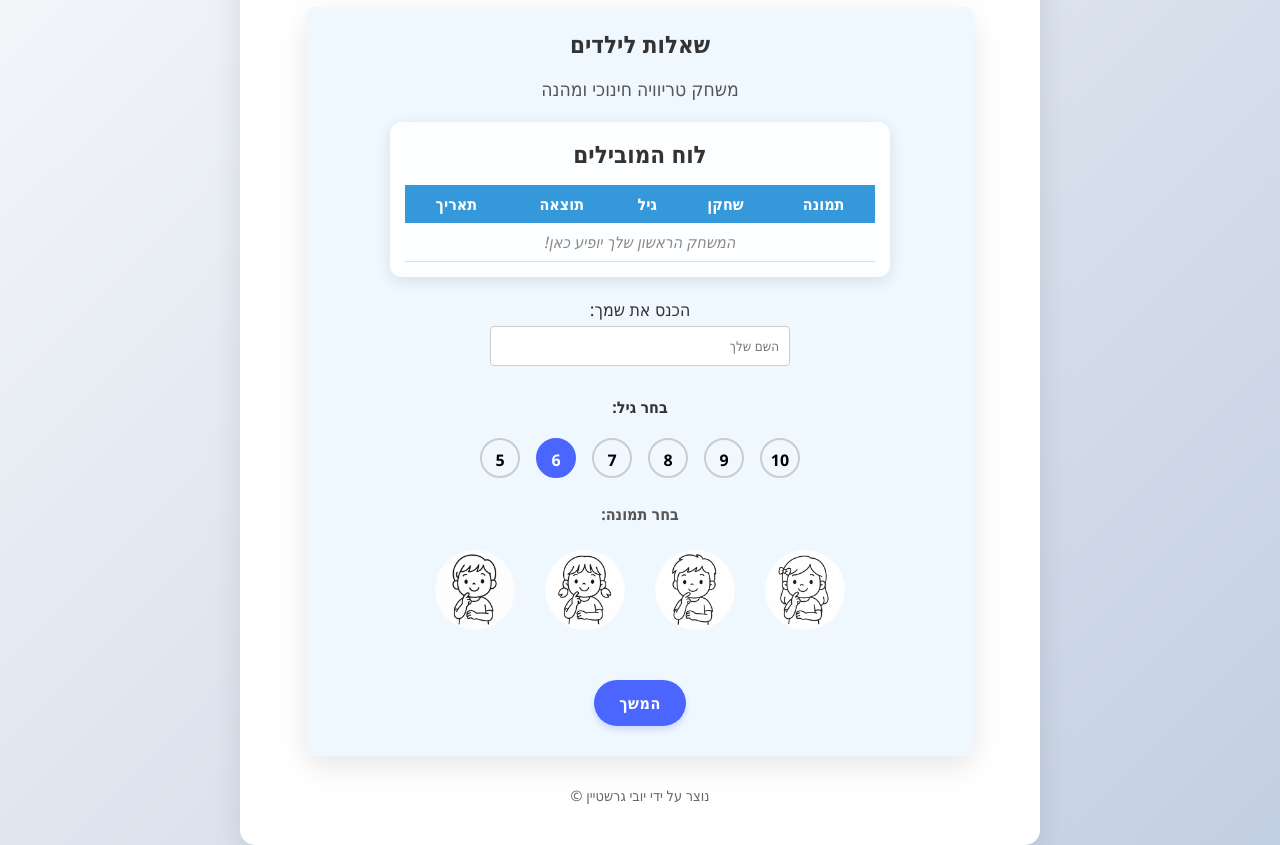
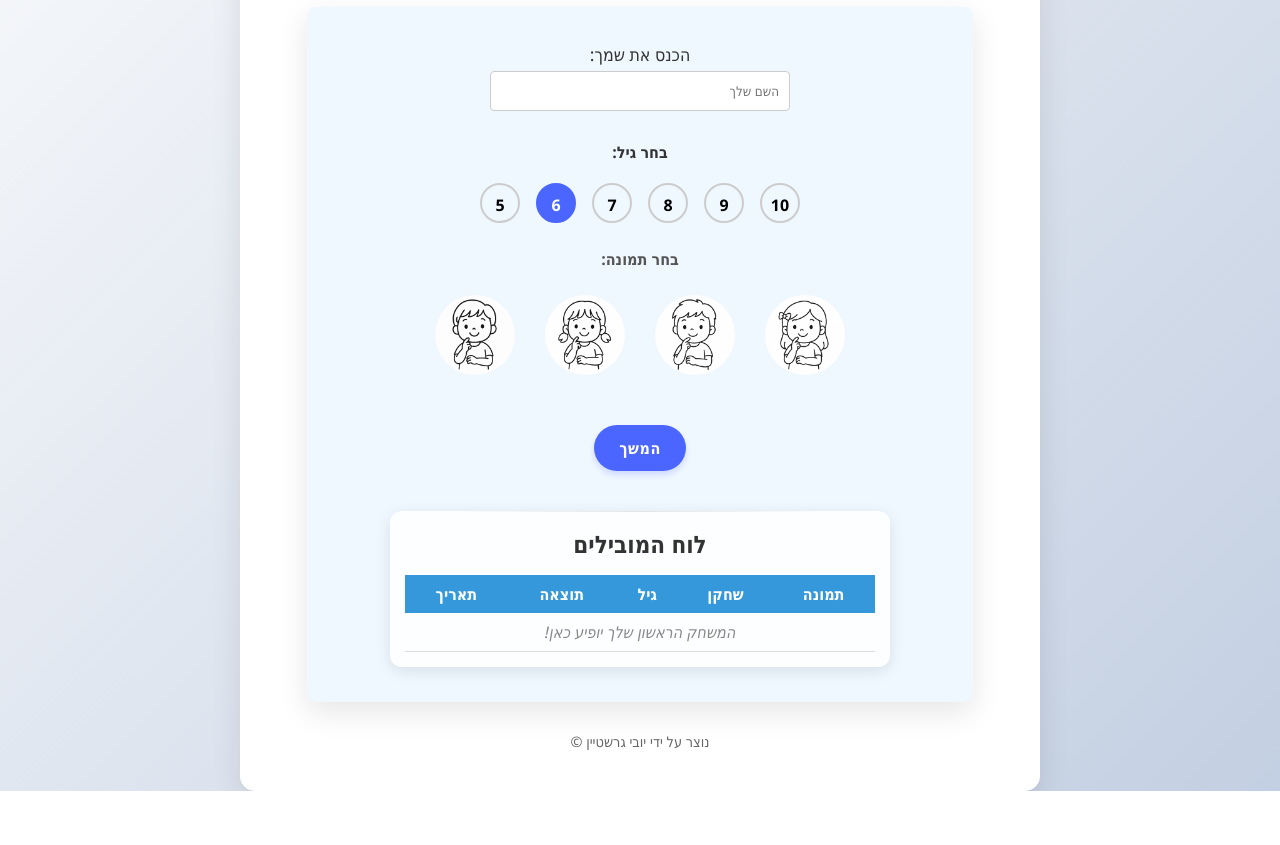
Before and after one commit to uvgerstein/20_Questions_For_Kids, a website: page index.html in a window 1280 px wide. Shown: the part 88-933 px from the top of the page. After the commit the page ends 879 px from the top, so only its background shows below. Drawn offline with Linux system fonts and the light colour scheme.

Commit message:
fixing leader position

```diff
--- a/index.html
+++ b/index.html
@@ -45,31 +45,6 @@
 
         <!-- User Selection Area -->
         <div id="user-selection-container" class="container">
-            <h2>שאלות לילדים</h2>
-            <div class="subtitle">משחק טריוויה חינוכי ומהנה</div>
-
-            <!-- Leaderboard section -->
-            <div id="leaderboard-container" class="leaderboard-container">
-                <h3>לוח המובילים</h3>
-                <table id="leaderboard-table">
-                    <thead>
-                        <tr>
-                            <th class="avatar-column">תמונה</th>
-                            <th>שחקן</th>
-                            <th>גיל</th>
-                            <th>תוצאה</th>
-                            <th>תאריך</th>
-                        </tr>
-                    </thead>
-                    <tbody id="leaderboard-data">
-                        <!-- Leaderboard entries will be inserted here dynamically -->
-                        <tr class="no-records">
-                            <td colspan="5">המשחק הראשון שלך יופיע כאן!</td>
-                        </tr>
-                    </tbody>
-                </table>
-            </div>
-
             <div class="input-section">
                 <label for="new-user-name">הכנס את שמך:</label>
                 <input type="text" id="new-user-name" placeholder="השם שלך" autocomplete="off" maxlength="15" />
@@ -94,6 +69,28 @@
             </div>
 
             <button id="confirm-user-btn" class="btn">המשך</button>
+
+            <!-- Leaderboard section -->
+            <div id="leaderboard-container" class="leaderboard-container">
+                <h3>לוח המובילים</h3>
+                <table id="leaderboard-table">
+                    <thead>
+                        <tr>
+                            <th class="avatar-column">תמונה</th>
+                            <th>שחקן</th>
+                            <th>גיל</th>
+                            <th>תוצאה</th>
+                            <th>תאריך</th>
+                        </tr>
+                    </thead>
+                    <tbody id="leaderboard-data">
+                        <!-- Leaderboard entries will be inserted here dynamically -->
+                        <tr class="no-records">
+                            <td colspan="5">המשחק הראשון שלך יופיע כאן!</td>
+                        </tr>
+                    </tbody>
+                </table>
+            </div>
         </div>
 
         <!-- Profile Confirmation Area (New) -->
--- a/styles.css
+++ b/styles.css
@@ -715,12 +715,22 @@ body #user-selection-container {
 
 /* Add styles for leaderboard */
 .leaderboard-container {
-    margin: 20px auto;
+    margin: 30px auto 15px;
     max-width: 500px;
     background-color: rgba(255, 255, 255, 0.9);
     border-radius: 12px;
     padding: 15px;
     box-shadow: 0 4px 15px rgba(0, 0, 0, 0.1);
+}
+
+/* Add a separator above the leaderboard */
+.leaderboard-container:before {
+    content: '';
+    display: block;
+    width: 80%;
+    height: 1px;
+    background: linear-gradient(to right, transparent, rgba(0, 0, 0, 0.1), transparent);
+    margin: -15px auto 15px;
 }
 
 .leaderboard-container h3 {
@@ -864,3 +874,8 @@ th.avatar-column {
         height: 35px;
     }
 }
+
+/* Continue button style update */
+#confirm-user-btn {
+    margin-bottom: 10px;
+}
```
